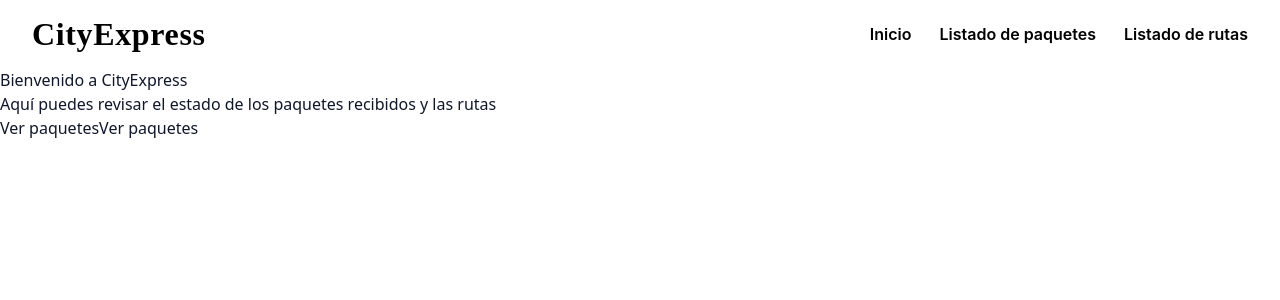
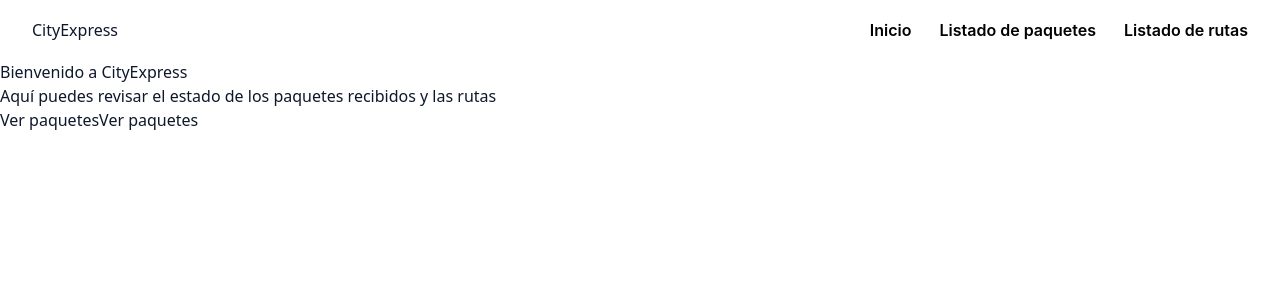
Before and after one commit to vruizz22/CityExpress-frontendG15, a React (Vite) app: page / in a window 1280 px wide. Shown: the top 300 px of the page. Built offline with nearby package versions, Linux system fonts and the light colour scheme.

Commit message:
fix: change navbar to pass app smoke test heading

```diff
--- a/src/components/NavBar.jsx
+++ b/src/components/NavBar.jsx
@@ -12,7 +12,7 @@ export default function Navbar(/* { user, onLogout } */) {
   return (
     <nav className="navbar">
       <div className="navbar-brand">
-        <h2>CityExpress</h2>
+        <p>CityExpress</p>
       </div>
       <Link to="/">Inicio</Link>
       <Link to="/packages">Listado de paquetes</Link>
```
